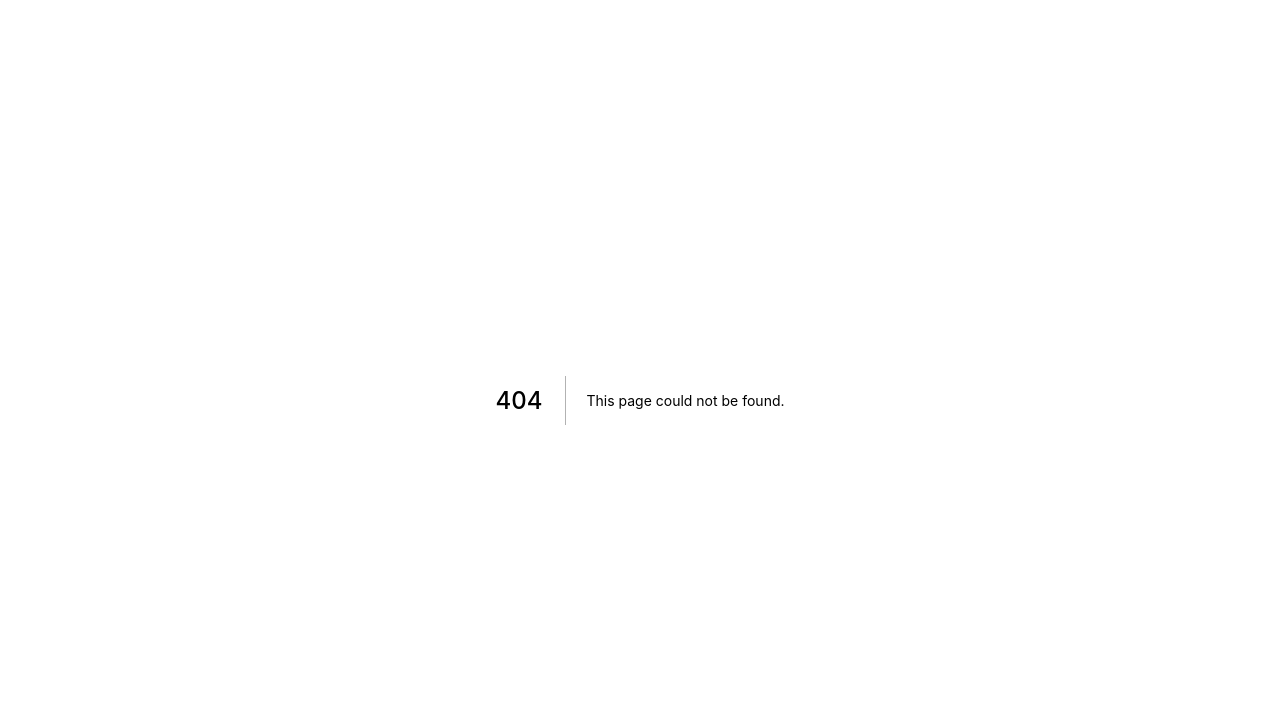
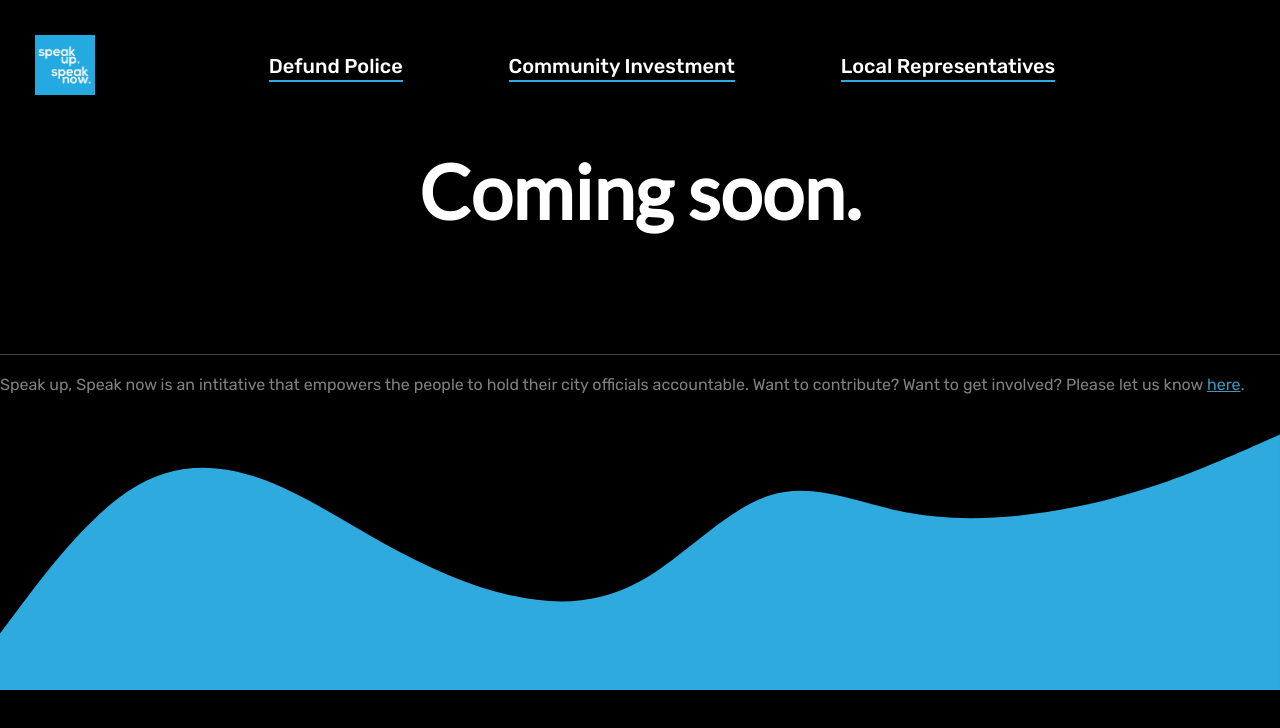
Before and after one commit to speakupspeaknow/susn-website, a Next.js app: page /resources in a window 1280 px wide. Before the commit this address had no page. Shown: the top 728 px of the page. Built offline with nearby package versions, Linux system fonts and the light colour scheme.

Commit message:
fix emotion bugs

```diff
--- a/components/Box.tsx
+++ b/components/Box.tsx
@@ -1,4 +1,4 @@
-import styled from '@emotion/styled'
+import styled from "@emotion/styled";
 import {
   border,
   BorderProps,
@@ -19,21 +19,27 @@ import {
   SpaceProps,
   system,
   ThemeValue,
-} from 'styled-system'
+  background,
+  BackgroundProps,
+} from "styled-system";
 
 type ContainerProp = {
-  maxWidth: string
-  minPadding: string
-}
+  maxWidth: string;
+  minPadding: string;
+};
 
 const isContainerPropBoolean = (cp: ContainerProp | Boolean): cp is Boolean =>
-  typeof cp === 'boolean'
+  typeof cp === "boolean";
 
 type BoxProps = {
-  as?: string
-  container?: ResponsiveValue<ThemeValue<'container', any>>
-  placeSelf?: ResponsiveValue<ThemeValue<'placeSelf', any>>
-  justifySelf?: ResponsiveValue<ThemeValue<'justifySelf', any>>
+  as?: string;
+  container?: ResponsiveValue<ThemeValue<"container", any>>;
+  placeSelf?: ResponsiveValue<ThemeValue<"placeSelf", any>>;
+  placeContent?: ResponsiveValue<ThemeValue<"placeContent", any>>;
+  justifySelf?: ResponsiveValue<ThemeValue<"justifySelf", any>>;
+  transform?: ResponsiveValue<ThemeValue<"transform", any>>;
+  cursor?: ResponsiveValue<ThemeValue<"cursor", any>>;
+  textAlign?: ResponsiveValue<ThemeValue<"textAlign", any>>;
 } & SpaceProps &
   PositionProps &
   ColorProps &
@@ -41,37 +47,44 @@ type BoxProps = {
   LayoutProps &
   FlexboxProps &
   GridProps &
-  ShadowProps
+  ShadowProps &
+  BackgroundProps;
 
-const Box = styled<'div', BoxProps>('div')(
+const Box = styled("div")<BoxProps>(
   {
-    boxSizing: 'border-box',
+    boxSizing: "border-box",
     minWidth: 0,
   },
   // Define a custom 'container' prop that lets us easily make a box a "container" which
   // offers a max-width and min-padding so that the box is resilient to extreme widths
   system({
     container: {
-      properties: ['paddingLeft', 'paddingRight'],
+      properties: ["paddingLeft", "paddingRight"],
       transform: (value: ContainerProp | Boolean, scale) => {
         if (value) {
-          const maxWidth =
-            !isContainerPropBoolean(value) && value.maxWidth
-              ? value.maxWidth
-              : '1280px'
-          const minPadding =
-            !isContainerPropBoolean(value) && value.minPadding
-              ? value.minPadding
-              : '15px'
-          return `max(calc((100vw - ${maxWidth}) / 2), ${minPadding})`
+          const maxWidth = isContainerPropBoolean(value) ? "1280px" : value.maxWidth;
+          const minPadding = isContainerPropBoolean(value) ? "16px" : value.minPadding;
+          return `max(calc((100vw - ${maxWidth}) / 2), ${minPadding})`;
         }
       },
     },
     placeSelf: {
-      property: 'placeSelf',
+      property: "placeSelf",
+    },
+    placeContent: {
+      property: "placeContent",
     },
     justifySelf: {
-      property: 'justifySelf',
+      property: "justifySelf",
+    },
+    transform: {
+      property: "transform",
+    },
+    cursor: {
+      property: "cursor",
+    },
+    textAlign: {
+      property: "textAlign",
     },
   }),
   space,
@@ -82,6 +95,7 @@ const Box = styled<'div', BoxProps>('div')(
   flexbox,
   grid,
   shadow,
-)
+  background,
+);
 
-export default Box
+export default Box;
--- a/components/Modal.tsx
+++ b/components/Modal.tsx
@@ -24,8 +24,8 @@ interface Props {
   // If omitted, defaults to using onClose
   onClickOutside?: () => void;
   children: React.ReactNode;
-  width?: ResponsiveValue<CSS.MaxWidthProperty<TLengthStyledSystem>, RequiredTheme>;
-  height?: ResponsiveValue<CSS.MaxHeightProperty<TLengthStyledSystem>, RequiredTheme>;
+  width?: ResponsiveValue<CSS.Property.MaxWidth<TLengthStyledSystem>, RequiredTheme>;
+  height?: ResponsiveValue<CSS.Property.MaxHeight<TLengthStyledSystem>, RequiredTheme>;
   confirmClose?: () => boolean;
   actions?: Actions;
   allowCloseWithOutsideClick?: boolean;
--- a/components/Text.tsx
+++ b/components/Text.tsx
@@ -28,7 +28,7 @@ export type TextProps = {
   FontWeightProps &
   SpaceProps;
 
-const Text = styled<"p", TextProps>("p")(
+const Text = styled("p")<TextProps>(
   baseTextStyles,
   variant({
     variants: theme.textStyles,
@@ -48,6 +48,7 @@ Text.defaultProps = {
 const semanticallyStyledText = (as: string, variant?: keyof typeof theme.textStyles | null) => (
   props: React.ComponentProps<typeof Text>,
 ) => (
+  // @ts-ignore
   <Text as={as} variant={variant} {...props}>
     {props.children}
   </Text>
--- /dev/null
+++ b/pages/resources.tsx
@@ -0,0 +1,52 @@
+import * as React from "react";
+import Box from "components/Box";
+import { Link } from "components/Link";
+import Navbar2 from "components/Navbar2";
+
+import * as Text from "components/Text";
+import Wave from "components/SVG/Wave";
+import { colors } from "styles";
+
+const Resources = () => {
+  return (
+    <Box
+      minHeight="100vh"
+      width="100%"
+      overflowX="hidden"
+      bg="black"
+      py={0}
+      display="flex"
+      flexDirection="column"
+      alignItems="stretch"
+    >
+      <Navbar2 />
+      <Box
+        container={{
+          _: { maxWidth: "90%" },
+          lg: { maxWidth: "50em" },
+        }}
+      >
+        <Box
+          width="100%"
+          pt={{ _: 2, md: 2 }}
+          pb={{ _: 3, md: 4 }}
+          display="flex"
+          flexDirection="column"
+        >
+          <Text.Heading color="white" fontWeight={700} mb={3}>
+            Coming soon.
+          </Text.Heading>
+        </Box>
+        <Box mt={5} pt={3} borderTop={`1px solid ${colors.textGray}`}>
+          <Text.Body color="gray" mb={2}>
+            Speak up, Speak now is an intitative that empowers the people to hold their city
+            officials accountable. Want to contribute? Want to get involved? Please let us know{" "}
+            <Link href="/getinvolved">here</Link>.
+          </Text.Body>
+        </Box>
+      </Box>
+      <Wave></Wave>
+    </Box>
+  );
+};
+export default Resources;
```
Also changed, not shown: components/EmbeddedTypeform.tsx (added, +23 -0 lines), components/ProtectedRoute.tsx (deleted, +0 -42 lines), components/SplitRowContent.tsx (deleted, +0 -88 lines), components/TabSelector.tsx (deleted, +0 -108 lines), 2 other files (tests, documents, lock files or other folders).
